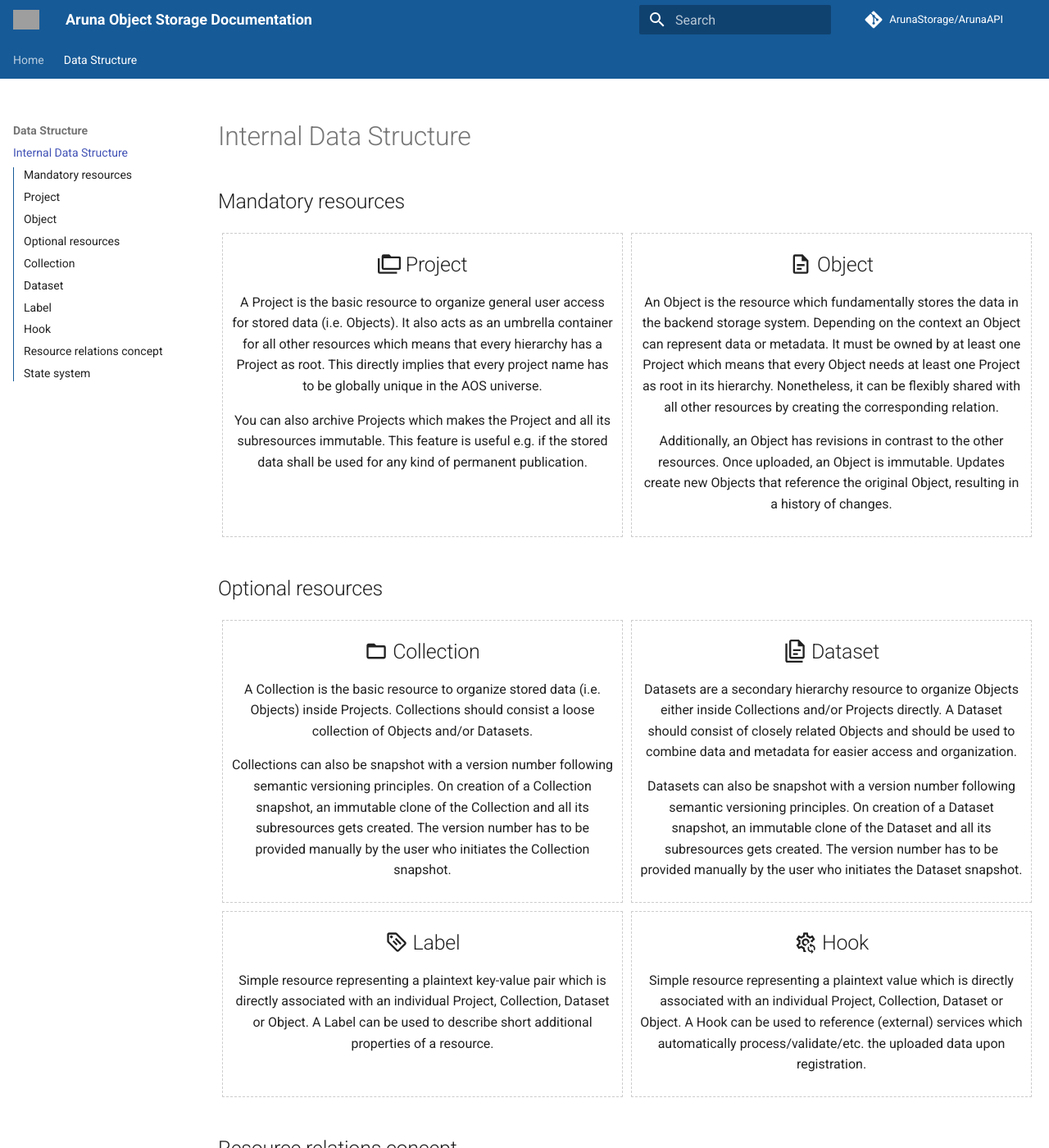
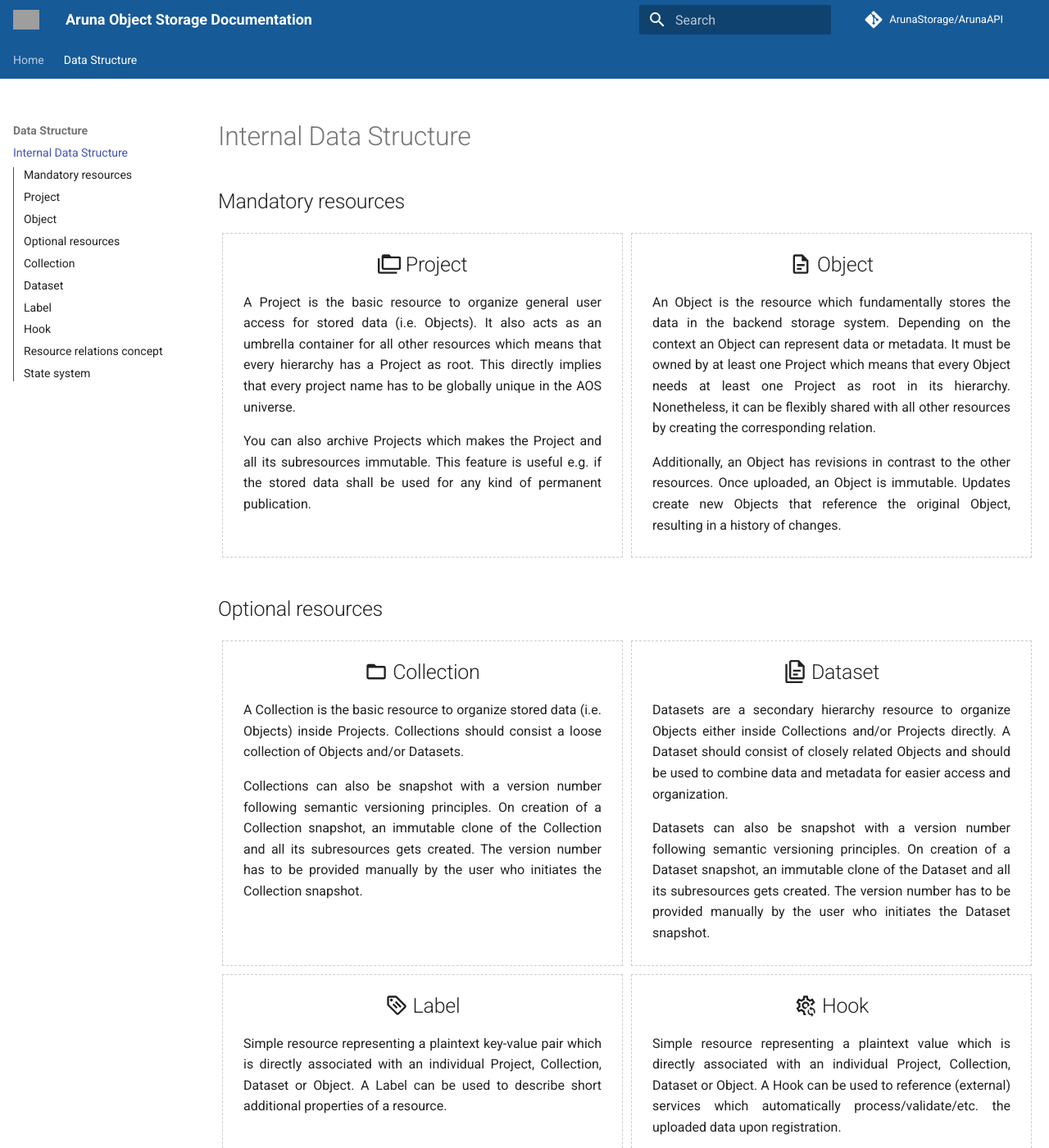
Before and after one commit to ArunaStorage/documentation, an MkDocs documentation site: the page built from docs/internal_data_structure/internal_data_structure.md, in a window 1280 px wide and 1400 px high. Shown: the whole window at 82% size. Built offline with MkDocs 1.6.1 and Material for MkDocs 9.7.7, drawn with Linux system fonts in a browser that asks for light colours; comment, search, counter and statistics services are not loaded; the version menu is left out; grey boxes are pictures that could not be loaded.

Commit message:
chore: Change flexbox text-align to justify

```diff
--- a/docs/stylesheets/extra.css
+++ b/docs/stylesheets/extra.css
@@ -24,15 +24,19 @@
 }
 
 .flex-item {
+  text-align: center;
   flex: 1 1 0;
-  text-align: center;
-  padding: 10px;
+  padding: 10px 25px;
   margin: 5px;
   border: 1px dashed #ccc;
 }
 
 .flex-item > h2 {
   margin-top: 10px;
+}
+
+.flex-item > p {
+  text-align: justify;
 }
 
 .flex-item-headline {
```
